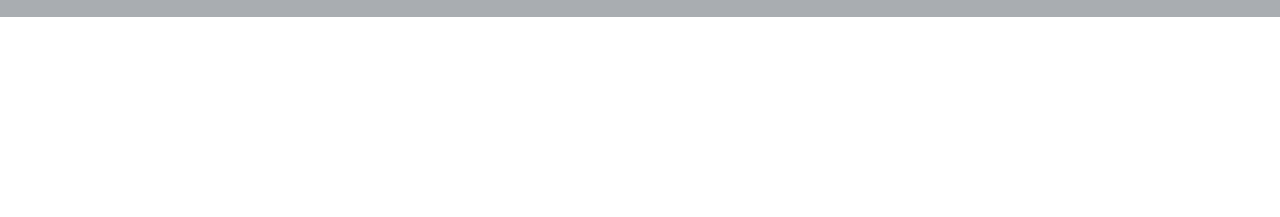
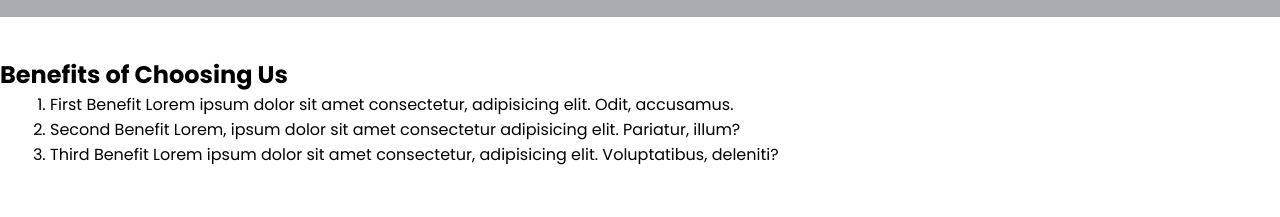
Before and after one commit to revou-fundamental-course/22-jul-24-Yanadawa, a plain HTML site: page index.html in a window 1280 px wide. Shown: the part 1264-1481 px from the top of the page. Before the commit the page ends 1281 px from the top, so only its background shows below. Drawn offline with Linux system fonts and the light colour scheme; a web font is replaced by a local one.

Commit message:
sampai List Benefit

```diff
--- a/css/style.css
+++ b/css/style.css
@@ -226,3 +226,16 @@ input, .destination{
 .content p {
   margin-top: 5px;
 }
+
+/* Branding */
+
+.branding{
+    padding-top: 40px;
+    background-color: #ffffff;
+    height: 20vh;
+}
+
+.custom-list {
+  list-style-type: decimal;
+  margin-left: 50px;
+}
--- a/index.html
+++ b/index.html
@@ -102,6 +102,8 @@
     <!-- Content -->
     <main>
         <div class="container">
+
+            <!-- Testimonial -->
             <div class="testimonial">
                 <h2 style="text-align: center;">Testimonial</h2>
                 <div class="testimonial-list">
@@ -171,12 +173,28 @@
                           </div>
                         </div>
                     </div>
+                </div>
+            </div>
+
+            <!-- Personal Branding -->
+
+            <div class="container">
+                <div class="branding">
+                    <h2>Benefits of Choosing Us</h2>
+                    <ol class="custom-list">
+                        <li>First Benefit Lorem ipsum dolor sit amet consectetur, adipisicing elit. Odit, accusamus.</li>
+                        <li>Second Benefit Lorem, ipsum dolor sit amet consectetur adipisicing elit. Pariatur, illum?</p>
+                        <li>Third Benefit Lorem ipsum dolor sit amet consectetur, adipisicing elit. Voluptatibus, deleniti?</li>
+                    </ol>
+
+                </div>
 
 
-                </div>
             </div>
         </div>
     </main>
 
+
+
 </body>
 </html>
```
